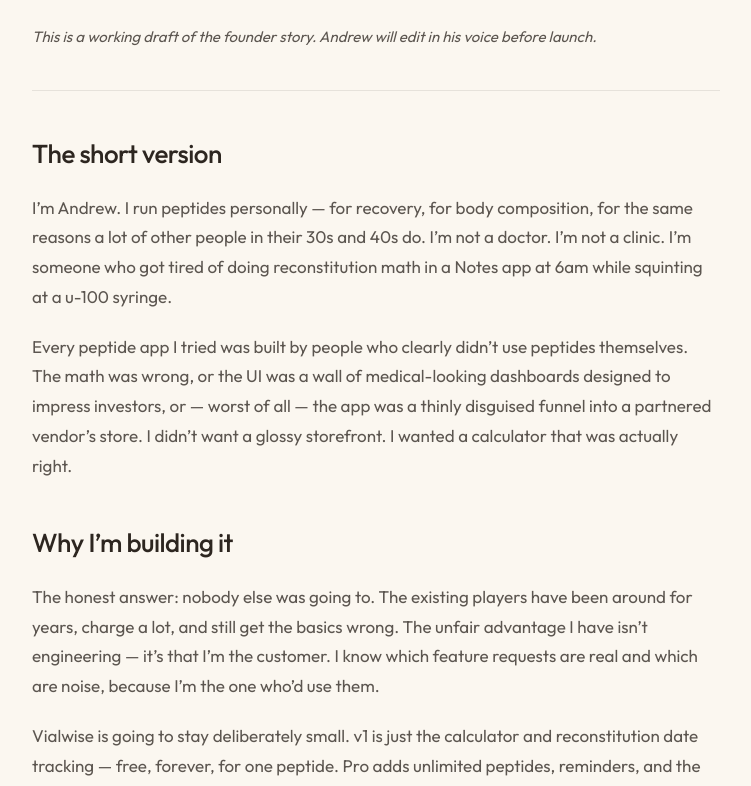
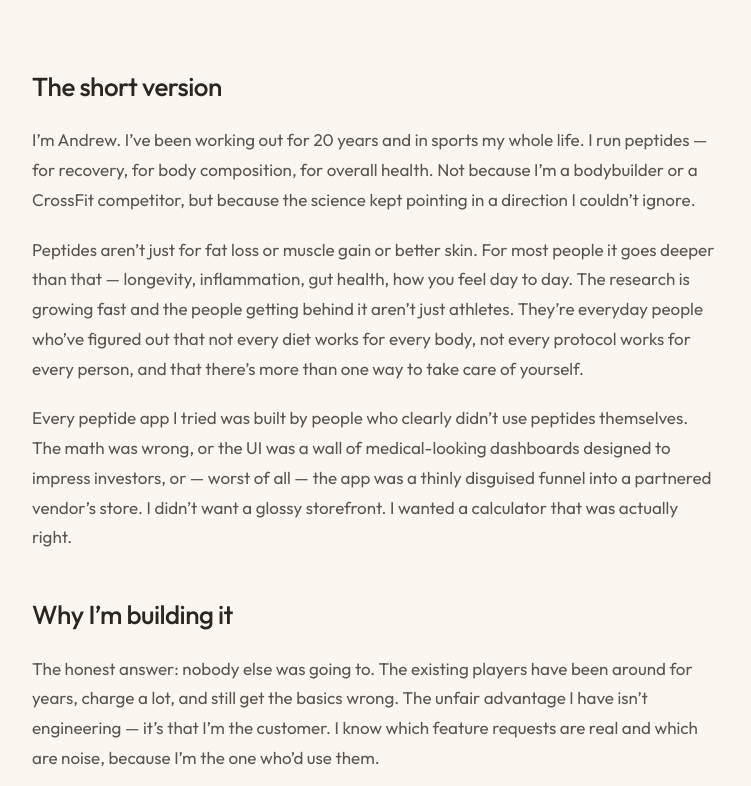
Before and after one commit to brightwealth/vialwise-web, a Next.js app: page /about in a window 1280 px wide. Shown: the part 640-1426 px from the top of the page, without its empty margins (264-1015 px from the left). Built offline with nearby package versions, Linux system fonts and the light colour scheme.

Commit message:
Update page.tsx

```diff
--- a/src/app/about/page.tsx
+++ b/src/app/about/page.tsx
@@ -15,15 +15,12 @@ export default function AboutPage() {
       title="Built by someone who actually runs peptides."
       intro="Most peptide apps are built by people who don't take peptides. That shows up in every part of the product. Vialwise exists because that gap kept costing me time and trust."
     >
-      <p className="text-[15px] text-graphite/80">
-        <em>This is a working draft of the founder story. Andrew will edit in his voice before launch.</em>
-      </p>
-
-      <hr />
-
       <h2>The short version</h2>
       <p>
-        I&rsquo;m Andrew. I run peptides personally — for recovery, for body composition, for the same reasons a lot of other people in their 30s and 40s do. I&rsquo;m not a doctor. I&rsquo;m not a clinic. I&rsquo;m someone who got tired of doing reconstitution math in a Notes app at 6am while squinting at a u-100 syringe.
+        I&rsquo;m Andrew. I&rsquo;ve been working out for 20 years and in sports my whole life. I run peptides — for recovery, for body composition, for overall health. Not because I&rsquo;m a bodybuilder or a CrossFit competitor, but because the science kept pointing in a direction I couldn&rsquo;t ignore.
+      </p>
+      <p>
+        Peptides aren&rsquo;t just for fat loss or muscle gain or better skin. For most people it goes deeper than that — longevity, inflammation, gut health, how you feel day to day. The research is growing fast and the people getting behind it aren&rsquo;t just athletes. They&rsquo;re everyday people who&rsquo;ve figured out that not every diet works for every body, not every protocol works for every person, and that there&rsquo;s more than one way to take care of yourself.
       </p>
       <p>
         Every peptide app I tried was built by people who clearly didn&rsquo;t use peptides themselves. The math was wrong, or the UI was a wall of medical-looking dashboards designed to impress investors, or — worst of all — the app was a thinly disguised funnel into a partnered vendor&rsquo;s store. I didn&rsquo;t want a glossy storefront. I wanted a calculator that was actually right.
@@ -34,7 +31,7 @@ export default function AboutPage() {
         The honest answer: nobody else was going to. The existing players have been around for years, charge a lot, and still get the basics wrong. The unfair advantage I have isn&rsquo;t engineering — it&rsquo;s that I&rsquo;m the customer. I know which feature requests are real and which are noise, because I&rsquo;m the one who&rsquo;d use them.
       </p>
       <p>
-        Vialwise is going to stay deliberately small. v1 is just the calculator and reconstitution date tracking — free, forever, for one peptide. Pro adds unlimited peptides, reminders, and the rest of the toolkit when v2 ships. That&rsquo;s the whole product roadmap. No coaching. No AI personalities. No vendor partnerships. No supplements line.
+        v1 is the calculator and reconstitution date tracking — free, forever, for one protocol. Pro adds unlimited protocols, reminders, and the rest of the toolkit when v2 ships. No coaching. No AI personalities. No vendor partnerships. No supplements line.
       </p>
 
       <h2>The promises</h2>
```
